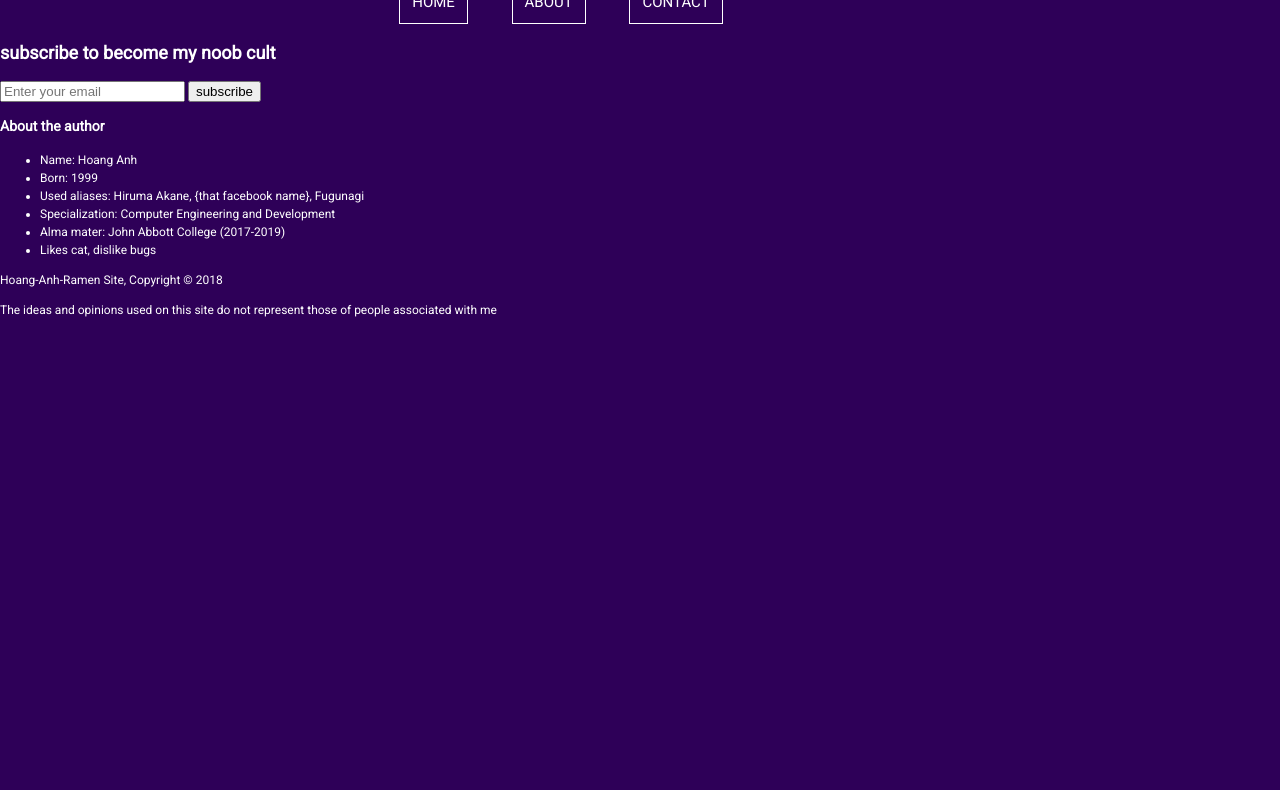
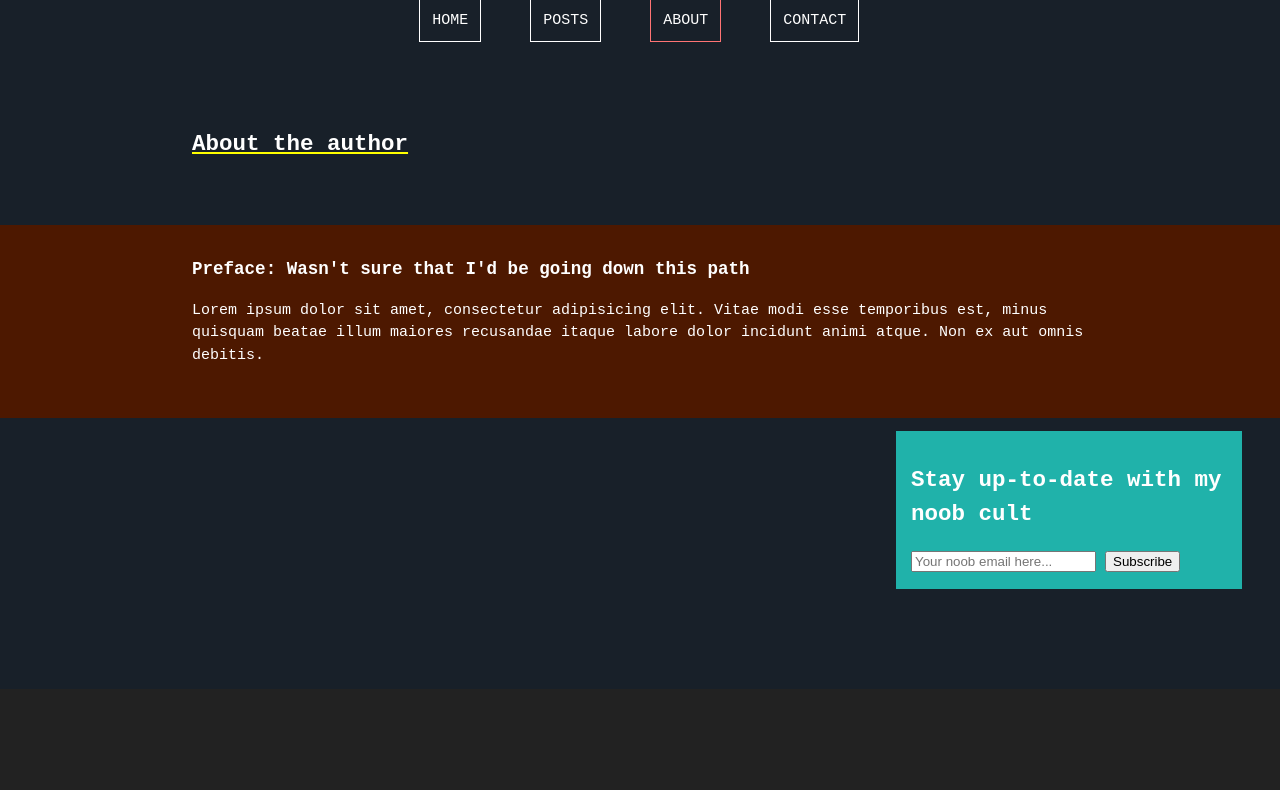
Before and after one commit to hirumaakane-ha/index, a plain HTML site: page pages/about.html in a window 1280 px wide. Shown: the part 126-916 px from the top of the page. Before the commit the page ends 800 px from the top, so only its background shows below. Drawn offline with Linux system fonts and the light colour scheme; files that its build step writes are made by us from their sources; a web font is replaced by a local one.

Commit message:
new edit

```diff
--- a/css/style.css
+++ b/css/homeStyle.css
@@ -1,16 +1,30 @@
 /* Global styling */
 body {
-    background-color: rgb(46, 0, 88);
+    background-color: rgb(24, 32, 41);
     color: white;
-    font-family: 'Roboto', sans-serif;
-    font-size: 12px;
+    font-family: 'Oxygen Mono', monospace;
+    font-size: 15px;
     line-height: 1.5;
-    padding: 0;
-    margin: 0;
+    min-height: 100%;
+    padding-bottom: 6rem;
 }
 
 .highlight {
     color: rgb(0, 255, 106);
+}
+
+.title {
+    text-decoration: underline yellow solid;
+}
+
+#overview ul {
+    text-align: justify;
+    text-justify: inter-word;
+    font-size: 17px;
+}
+
+#overview ul li {
+    margin-bottom: 10pt;
 }
 
 /* NAV BAR */
@@ -30,6 +44,7 @@ header a:link {
     text-decoration: none;
     text-transform: uppercase;
     color: white;
+    font-family: 'Oxygen Mono', monospace;
 }
 
 header a:visited {
@@ -47,6 +62,7 @@ header a:active {
 nav ul {
     list-style-type: none;
     font-size: 15px;
+    font-family: 'Oxygen Mono', monospace;
 }
 
 nav li {
@@ -102,3 +118,30 @@ header {
     margin-bottom: 100px;
     background: lightseagreen;
 }
+
+/* overview */
+#overview {
+    margin: 0 10%;
+    margin-bottom: 100px;
+    padding-left: 200px;
+    padding-right: 200px;
+}
+
+/* navigator */
+.navigation a{
+    color: white;
+    margin-left: 75%;
+    margin-right: auto;
+}
+
+/* footer */
+
+footer {
+        padding: 6rem;
+        right: 0;
+        bottom: 0;
+        left: 0;
+        background-color: #222222;
+        text-align: center;
+        margin-top: 100px;
+}
--- /dev/null
+++ b/css/pageStyle.css
@@ -0,0 +1,115 @@
+/* Global styling */
+body {
+    background-color: rgb(24, 32, 41);
+    color: white;
+    font-family: 'Oxygen Mono', monospace;
+    font-size: 15px;
+    line-height: 1.5;
+    padding: 0;
+    margin: 0;
+}
+
+.highlight {
+    color: rgb(0, 255, 106);
+}
+
+/* NAV BAR */
+
+nav .container {
+    position: center;
+    margin-top: 10px;
+    margin-bottom: 20px;
+    margin-left: 20px;
+    margin-right: 20px;
+}
+
+
+/* header link */
+
+header a:link {
+    text-decoration: none;
+    text-transform: uppercase;
+    color: white;
+    font-family: 'Oxygen Mono', monospace;
+}
+
+header a:visited {
+    color: white;
+}
+
+header a:hover {
+    color: rgb(164, 226, 255);
+}
+
+header a:active {
+    color: rgb(243, 87, 87);
+}
+
+nav ul {
+    list-style-type: none;
+    font-size: 15px;
+    font-family: 'Oxygen Mono', monospace;
+}
+
+nav li {
+    margin: 20px;
+    padding: 12px;
+    display: inline;
+    border-style: solid;
+    border-width: 1px;
+    color: white;
+}
+
+nav {
+    margin: 3%;
+}
+
+#current {
+    color:rgb(255, 116, 116);
+}
+
+header {
+    padding: 0px;
+    margin-left: 25%;
+    margin-right: 25%;
+    position: center;
+    text-transform: uppercase;
+    margin-bottom: 2%;
+    margin-top: 2%;
+}
+
+/* Site Header */
+.heading .container{
+    padding: 1% 2.5%;
+    margin: 5% 60% 2.5% 12.5%;
+    text-decoration: underline yellow solid;
+}
+
+/* About */
+#information {
+    margin: 1% 0%;
+    padding: 10pt 15%;
+    background-color: rgb(77, 24, 0);
+}
+
+/* newsletter */
+
+#newsletter .container{
+    padding: 15px;
+    margin-left: 70%;
+    margin-right: 3%;
+    margin-top: 1%;
+    margin-bottom: 100px;
+    background: lightseagreen;
+}
+
+
+footer {
+    padding: 6rem;
+    right: 0;
+    bottom: 0;
+    left: 0;
+    background-color: #222222;
+    text-align: center;
+    margin-top: 100px;
+}
--- a/index.html
+++ b/index.html
@@ -11,19 +11,21 @@
         <meta name="author" content="Nguyen Hoang Anh">
         <meta name="developer" content="Nguyen Hoang Anh">
         <meta name="viewport" content="width=device-width, initial-scale=1">
-        <link rel="stylesheet" href="css/style.css">
+        <link rel="stylesheet" href="css/homeStyle.css">
         <link rel="icon" type="image/ico" href="img/webicon.ico">
         <!--GOOGLE FONT IMPORT-->
         <link href="https://fonts.googleapis.com/css?family=Roboto" rel="stylesheet">
+        <link href="https://fonts.googleapis.com/css?family=Oxygen+Mono" rel="stylesheet">
     </head>
 
     <body>
         <header>
-            <h1><span class="highlight">Hoang Anh Ramen </span> Lamentation Feels Like a Delicacy</h1>
+            <h1><span class="highlight">Hoang Anh Ramen </span> | Self-pity Sounds Like a Delicacy</h1>
             <nav>
                     <div class="container">
                     <ul>
                         <li id="current"><a href="index.html">Home</a></li>
+                        <li><a href="posts/landing.html">Posts</a></li>
                         <li><a href="pages/about.html">About</a></li>
                         <li><a href="pages/contact.html">Contact</a></li>
                     </ul>
@@ -36,7 +38,7 @@
         <section id="banner">
                 <div class="container">
                     <h2>My Hideous Programming Journey</h2>
-                    <p>my ideas and opinions are definitely hard to swallow</p>
+                    <p class="highlight">my ideas and opinions are definitely hard to swallow</p>
                 </div>
         </section>
 
@@ -53,17 +55,27 @@
 
         <section id="overview">
             <div class="container">
-                <h3>Preface: Wasn't sure that I'd be going down this path</h3>
-                <p>Lorem ipsum dolor sit amet, consectetur adipisicing elit. Vitae modi esse temporibus est, minus quisquam beatae illum maiores recusandae itaque labore dolor incidunt animi atque. Non ex aut omnis debitis.</p>
+                <h3><span class="title">Preface:</span> Wasn't sure that I'd be going down this path</h3>
+                <ul>
+                    <li>I have always been interested in technology ever since I was a kid. My childhood was filled with creativity and the freedom to explore the world around me. My childhood dream was to join the ranks of those who developed those incredible digital machineries. My primary years unfolded after my eyes as a disastrous period. The schooling system tried to mold myself into the image of an obedient pupil who obeys. During one encounter in 3rd grade, I just stopped trying to innovate.</li>
+                    <li>My secondary years were not as bad, as I found new friends who had kindled the creative minds like I did. We formed a hanging out group. We won some competitions. Some animosities were directed towards me, for no reasons. My group stayed on my side and helped me through the ordeal. We went our separate ways after going to high school.</li>
+                    <li>In high school, I made some new ones and formed a lasting relationship, including one of childhood friends. We still keep in touch till today. I began to gravitate towards politics and diplomacy because I joined a volunteering organization and my scores on science-y subjects didn’t convince me to chase after my dream while my friends started gravitating towards computer science and engineering.</li>
+                    <li>(Current) Cegep – A post-secondary institution in Quebec. I studied Psychology and Political Science. Got tired of the stupid number of essays and stupid number of extra courses that I had to take and also of the ridiculous office politics in the organization that resulted in me being booted. I changed my program to Pure/Applied Science. I am now facing my old enemies: Bio and Chem. Still, the program haunts me. I have to re-learn everything in high school. Bored. I started programming and coding. I feel good. I continue to do so, developing my own blog and learning programming. Can’t wait to get to university. As for my group, most of them are in ComSci, others are in other engineering fields and we still communicate.</li>
+                </ul>
                 <img src="">
             </div>
         </section>
 
-        <!--FOOTER-->
+        <section class="navigation">
+            <div class="container">
+                <h3 class="highlight"><a href="posts/landing.html">Start Here</a></h3>
+            </div>
+        </section>
+    </body>
+
+    <!--FOOTER-->
     <footer>
         <p>Hoang Anh Ramen Site. All contents are copyrighted by Hoang Anh N. &copy; 2018</p>
         <p>Contents from third-parties are explicitly stated</p>
     </footer>
-
-    </body>
 </html>
--- a/pages/about.html
+++ b/pages/about.html
@@ -1,62 +1,70 @@
 <!DOCTYPE html>
-<html lang="en">
+<!--[if lt IE 7]>      <html class="no-js lt-ie9 lt-ie8 lt-ie7"> <![endif]-->
+<!--[if IE 7]>         <html class="no-js lt-ie9 lt-ie8"> <![endif]-->
+<!--[if IE 8]>         <html class="no-js lt-ie9"> <![endif]-->
+<!--[if gt IE 8]><!--> <html class="no-js"> <!--<![endif]-->
     <head>
-    <meta charset="UTF-8">
-    <meta name="viewport" content="width=device-width, initial-scale=1.0">
-    <meta http-equiv="X-UA-Compatible" content="ie=edge">
+        <meta charset="utf-8">
+        <meta http-equiv="X-UA-Compatible" content="IE=edge">
+        <title>HARamen | Welcome</title>
+        <meta name="description" content="Where Lamentation Feels Like a Delicacy">
         <meta name="author" content="Nguyen Hoang Anh">
-    <title>HARamen | Welcome</title>
-    <link rel="stylesheet" href="./css/style.css">
-    <link rel="icon" type="image/ico" href="img/webicon.ico"> <!-- ICON TAB !-->
-    <!-- This is where fonts are imported -->
+        <meta name="developer" content="Nguyen Hoang Anh">
+        <meta name="viewport" content="width=device-width, initial-scale=1">
+        <link rel="stylesheet" href="../css/pageStyle.css">
+        <link rel="icon" type="image/ico" href="img/webicon.ico">
+        <!--GOOGLE FONT IMPORT-->
         <link href="https://fonts.googleapis.com/css?family=Roboto" rel="stylesheet">
-    <link href="https://fonts.googleapis.com/css?family=Passion+One" rel="stylesheet">
-    <link href="https://fonts.googleapis.com/css?family=Montserrat" rel="stylesheet">
+        <link href="https://fonts.googleapis.com/css?family=Oxygen+Mono" rel="stylesheet">
     </head>
+
     <body>
         <header>
+            <h1><span class="highlight">Hoang Anh Ramen</span> | Self-pity Sounds Like a Delicacy</h1>
+            <nav>
                     <div class="container">
-            <div id="branding">
-                <h1><span class="highlight">Hoang Anh Ramen</span> - Where Lamentation Tastes Like a Delicacy</h1>
-            </div>
-            <nav>
                     <ul>
-                    <li><a href="index.html">Home</a></li>
-                    <li class="current"><a href="about.html">About</a></li>
+                        <li><a href="../index.html">Home</a></li>
+                        <li><a href="posts/landing.html">Posts</a></li>
+                        <li id="current"><a href="about.html">About</a></li>
                         <li><a href="contact.html">Contact</a></li>
                     </ul>
+                    </div>
             </nav>
-        </div>
         </header>
 
 
-    <section id="news">
-        <div class ="container">
-            <h1>subscribe to become my noob cult</h1>
+        <!--SITE HEADING-->
+        <section class="heading">
+                <div class="container">
+                    <h2>About the author</h2>
+                </div>
+        </section>
+
+        <!-- Information -->
+        <section id="information">
+            <div class="container">
+                <h3><span class="title">Preface:</span> Wasn't sure that I'd be going down this path</h3>
+                <p>Lorem ipsum dolor sit amet, consectetur adipisicing elit. Vitae modi esse temporibus est, minus quisquam beatae illum maiores recusandae itaque labore dolor incidunt animi atque. Non ex aut omnis debitis.</p>
+                <img src="">
+            </div>
+        </section>
+
+         <!--NEWSLETTER-->
+         <section id="newsletter">
+            <div class="container">
+                <h1>Stay up-to-date with my noob cult</h1>
                 <form>
-                <input type="email" placeholder="Enter your email">
-                <button type="submit" class="button1">subscribe</button>
+                    <input type="email" placeholder="Your noob email here...">
+                    <button type="submit" class="button1">Subscribe</button>
                 </form>
             </div>
         </section>
 
-    <section id="about">
-        <div class="container">
-            <h3>About the author</h3>
-            <ul class="a">
-                <li><span class="embolden">Name:</span> Hoang Anh</li>
-                <li><span class="embolden">Born:</span> 1999</li>
-                <li><span class="embolden">Used aliases:</span> Hiruma Akane, {that facebook name}, Fugunagi</li>
-                <li><span class="embolden">Specialization:</span> Computer Engineering and Development</li>
-                <li><span class="embolden">Alma mater:</span> John Abbott College (2017-2019)</li>
-                <li>Likes cat, dislike bugs</li>
-            </ul>
-        </div>
-    </section>
-
+        <!--FOOTER-->
     <footer>
-        <p>Hoang-Anh-Ramen Site, Copyright &copy; 2018</p>
-        <p>The ideas and opinions used on this site do not represent those of people associated with me</p>
+        <p>Hoang Anh Ramen Site. All contents are copyrighted by Hoang Anh N. &copy; 2018</p>
+        <p>Contents from third-parties are explicitly stated</p>
     </footer>
     </body>
 </html>
```
Also changed, not shown: pages/contact.html (+4 -3 lines), posts/landing.html (added), posts/posts.html (deleted). Lines whose indentation alone changed are shown as unchanged.
